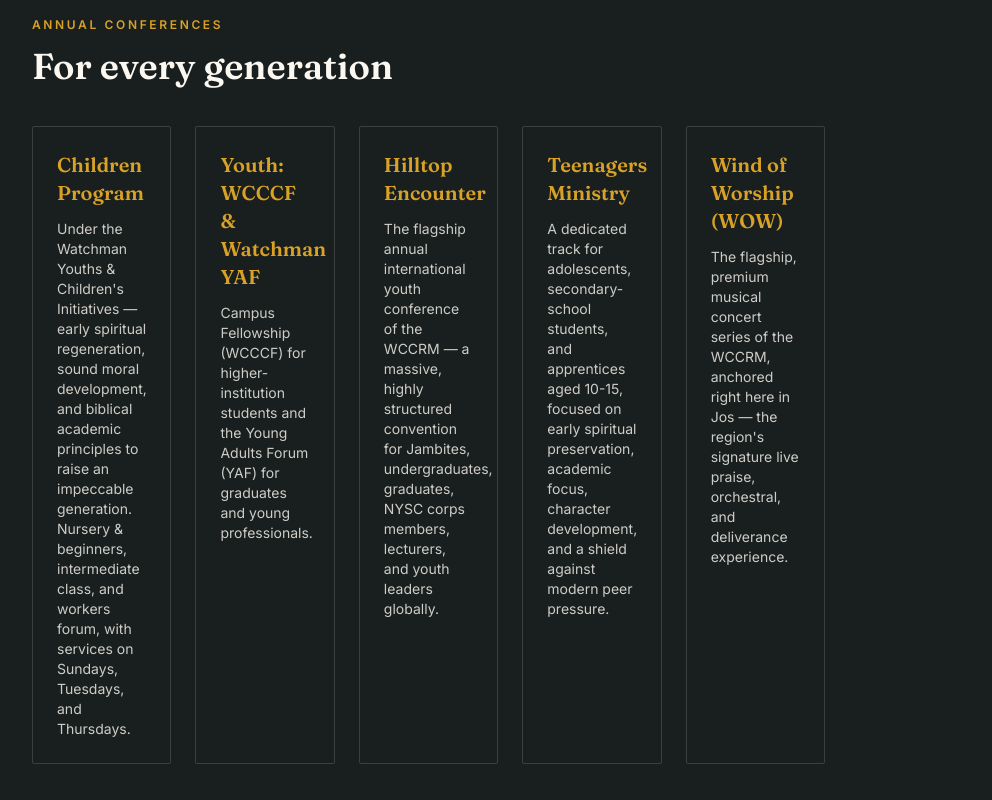
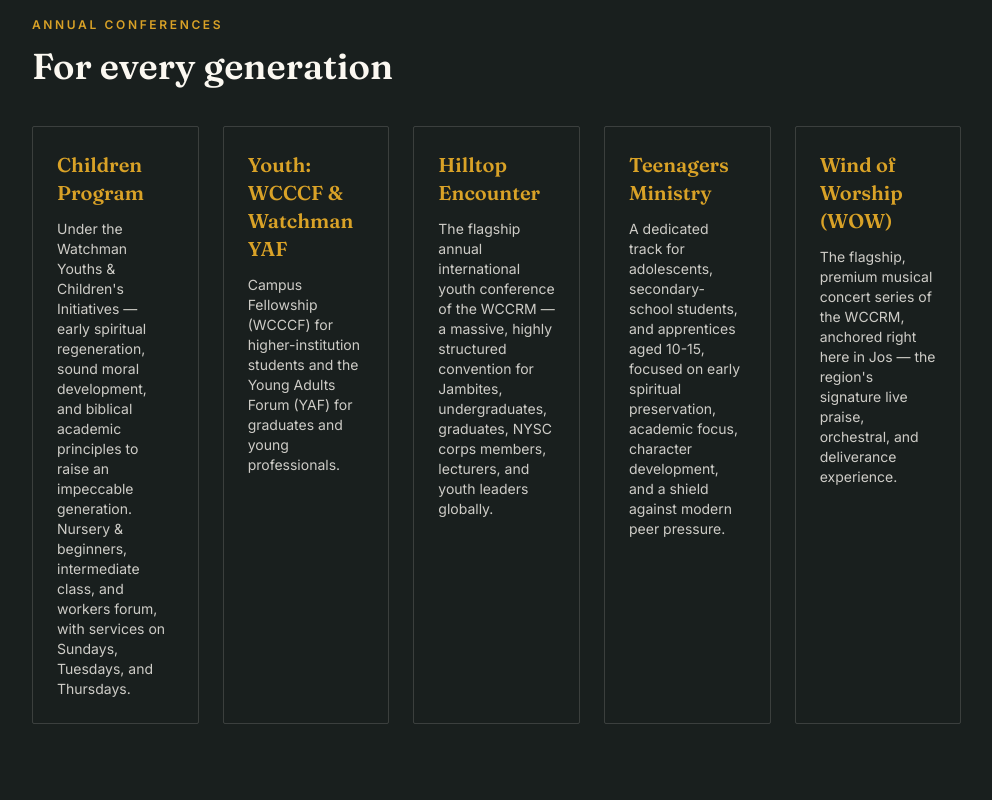
Before and after one commit to onyekagospel791-pixel/watchman-jos, a Next.js app: page / in a window 1280 px wide. Shown: the part 2780-3580 px from the top of the page, without its empty margins (48-1040 px from the left). Built offline with nearby package versions, Linux system fonts and the light colour scheme; no server answers.

Commit message:
fixed OG image build error

```diff
--- a/app/opengraph-image.tsx
+++ b/app/opengraph-image.tsx
@@ -1,16 +1,16 @@
+import { site } from "@/lib/content";
 import { ImageResponse } from "next/og";
-import { readFileSync } from "fs";
-import { join } from "path";
-import { site } from "@/lib/content";
 
 export const size = { width: 1200, height: 630 };
 export const contentType = "image/png";
 
-const crest = readFileSync(join(process.cwd(), "public/images/crest.png")).toString(
-  "base64"
-);
+export default async function OpengraphImage() {
+  //fetch the image directly from your public URL at build time
+  const imageURL = new URL("/images/crest.png", import.meta.url);
+  const imageResponse = await fetch(imageURL);
+  const imageBuffer = await imageResponse.arrayBuffer();
+  const crest = Buffer.from(imageBuffer).toString("base64");
 
-export default function OpengraphImage() {
   return new ImageResponse(
     (
       <div
--- a/app/page.tsx
+++ b/app/page.tsx
@@ -123,7 +123,7 @@
           <h2 className="mt-3 font-display text-4xl font-semibold">
             For every generation
           </h2>
-          <div className="mt-10 grid gap-6 sm:grid-cols-2 lg:grid-cols-7">
+          <div className="mt-10 grid gap-6 sm:grid-cols-2 lg:grid-cols-6">
             {conferences.map((c) => (
               <article
                 key={c.title}
```
